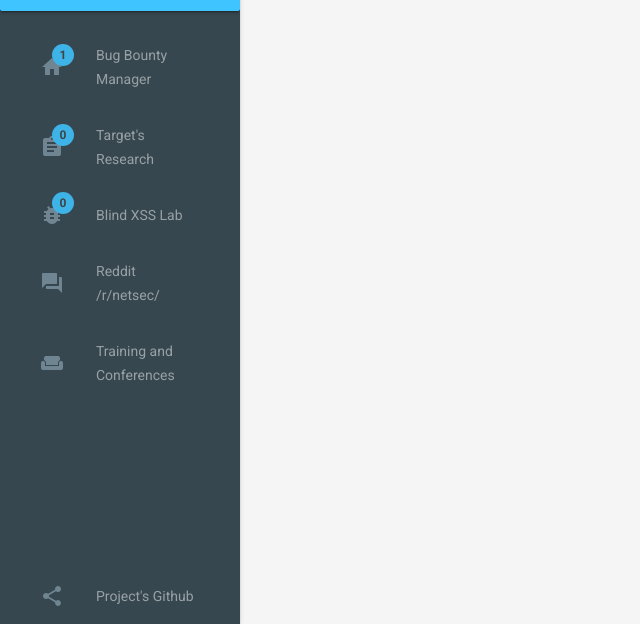
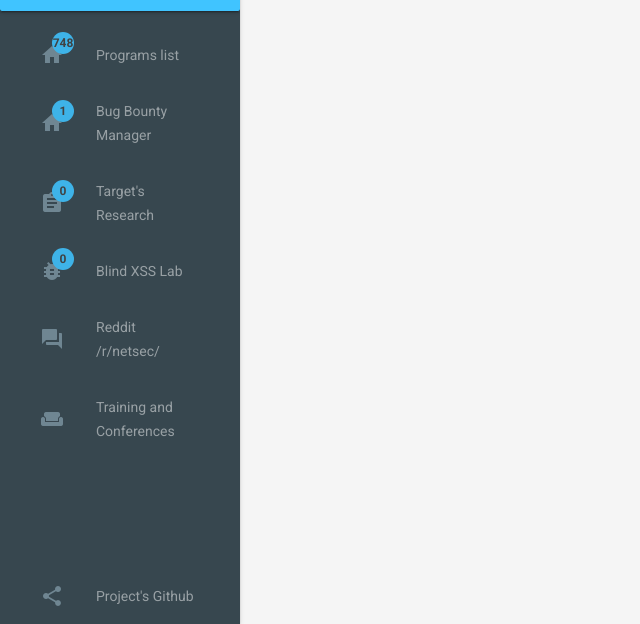
Before and after one commit to sokaRepo/bugbounty, a Flask app: page /lab in a window 1280 px wide. Shown: the part 176-800 px from the top of the page, without its empty margins (0-640 px from the left). Run offline with Flask 2, Linux system fonts and the light colour scheme; a user stored in the database is signed in; data comes from the database, SQL or seed files in the repository; data that the repository does not hold is empty; some libraries are stand-ins or nearby versions.

Commit message:
Add link to programs list

```diff
--- a/models.py
+++ b/models.py
@@ -172,6 +172,7 @@
 
 class Info():
 	def __init__(self):
+		self.nprograms = Programs.count()
 		self.nbounties = Bounties.count()
 		self.ndollars = sum_reward(Bounties.get())
 		self.nxss = Xss.count()
--- a/templates/index.html
+++ b/templates/index.html
@@ -49,6 +49,8 @@
             <button onclick="logout()" class="mdl-button mdl-js-button mdl-button--raised mdl-js-ripple-effect mdl-button--accent button-delete-task" >Logout</button>
 
         <nav class="demo-navigation mdl-navigation mdl-color--blue-grey-800">
+          <a class="mdl-navigation__link" href="{{ url_for('bl.show_bounty_list') }}"><i data-badge="{{ info.nprograms }}" class="mdl-color-text--blue-grey-400 material-icons mdl-badge mdl-badge--overlap" role="presentation">home</i>Programs list</a>
+
           <a class="mdl-navigation__link" href="{{ url_for('bounty_manager') }}"><i data-badge="{{ info.nbounties }}" class="mdl-color-text--blue-grey-400 material-icons mdl-badge mdl-badge--overlap" role="presentation">home</i>Bug Bounty Manager</a>
           <a class="mdl-navigation__link" href="{{ url_for('targets.targets_index') }}"><i data-badge="{{ info.ntargets }}" class="mdl-color-text--blue-grey-400 material-icons mdl-badge mdl-badge--overlap" role="presentation">assignment</i>Target's Research</a>
           <a class="mdl-navigation__link" href="{{ url_for('lab.lab_index') }}"><i data-badge="{{ info.nxss }}" class="mdl-color-text--blue-grey-400 material-icons mdl-badge mdl-badge--overlap" role="presentation">bug_report</i>Blind XSS Lab</a>
```
